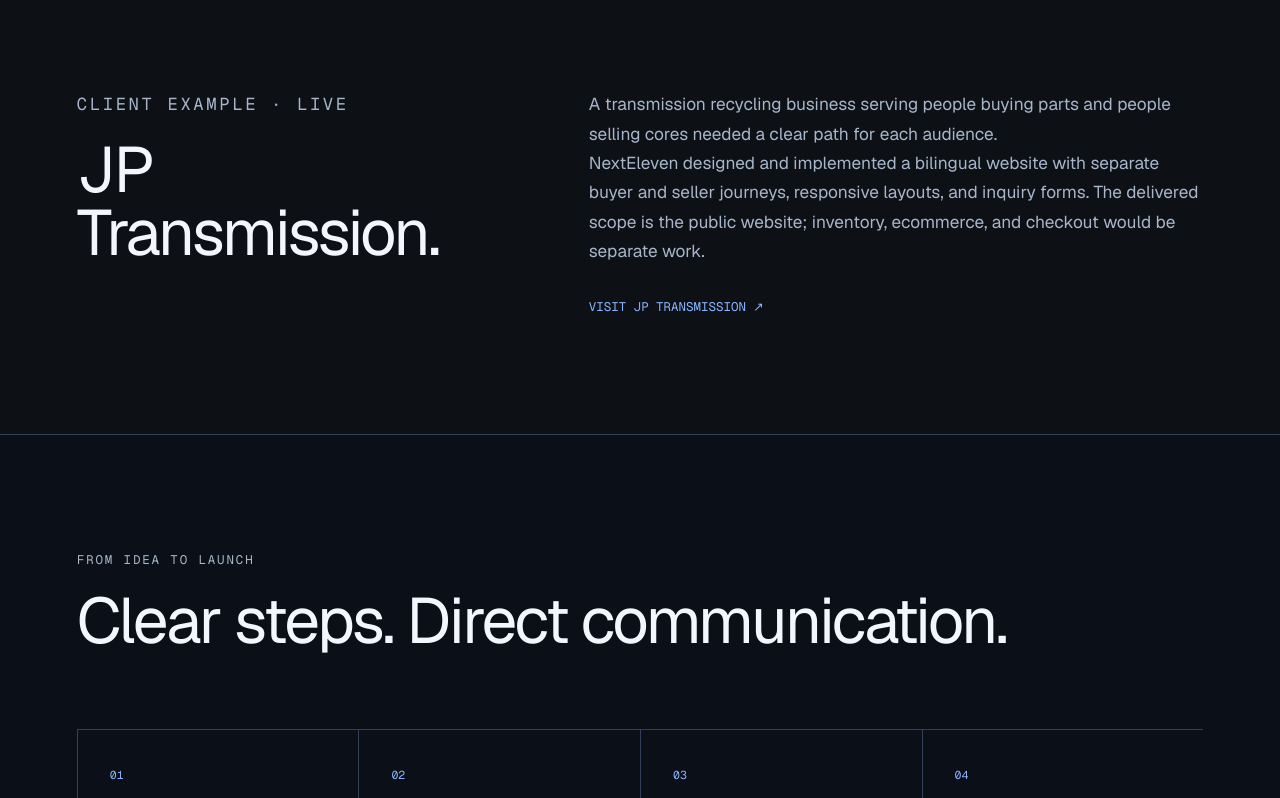
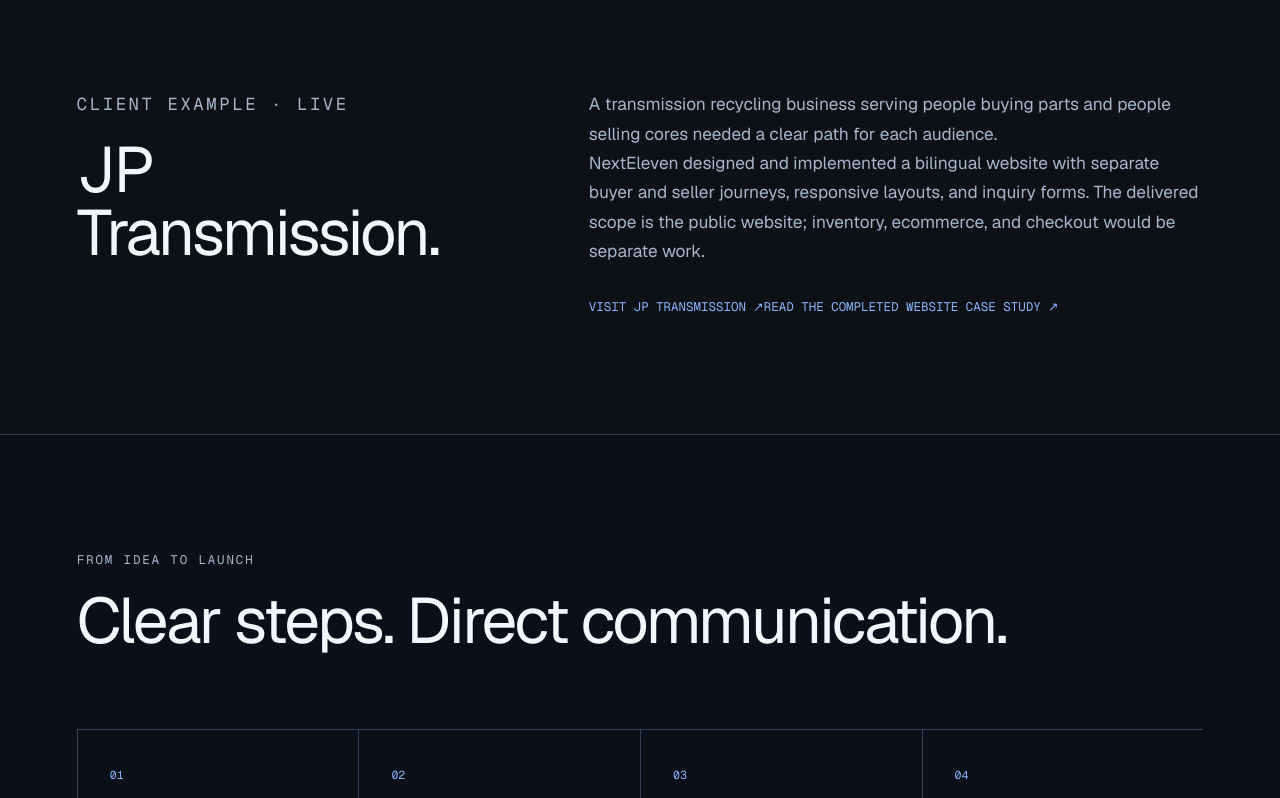
Before and after one commit to seanebones-lang/nexteleven-web, a Next.js app: page /presence in a window 1280 px wide. Shown: the part 1712-2510 px from the top of the page. Built offline with nearby package versions, Linux system fonts and the light colour scheme.

Commit message:
Link verified client work to evidence-backed case study

```diff
--- a/src/app/presence/page.tsx
+++ b/src/app/presence/page.tsx
@@ -29,7 +29,7 @@ export default function PresencePage() {
     <main className="presence-main">
       <section className="presence-hero"><p className="section-label">Websites & customer portals</p><h1>Make it easier to find you. And choose you.</h1><p>Your public experience should make the next step clear. Your customer platform should make that step work. NextEleven builds responsive business websites in Mansfield, Texas and across Dallas–Fort Worth, alongside web applications and connected portals. We handle the interface, agreed backend, forms and launch checks with direct engineering accountability.</p><a className="primary-action" href="#start">Discuss your web project <span>↗</span></a></section>
       <section className="presence-includes"><div><p className="section-label">What the work covers</p><h2>A web experience connected to your business.</h2><p>The scope follows the customer journey and the operation behind it. That can be a focused public website or a portal with accounts, documents and workflow integrations. We define the interface, data, access and acceptance checks together, then coordinate design, implementation and testing.</p></div><ul>{includes.map((item, index) => <li key={item}><span>{String(index + 1).padStart(2, "0")}</span>{item}</li>)}</ul></section>
-      <section className="presence-example"><div><p className="section-label">Client example · Live</p><h2>JP Transmission.</h2></div><div><p>A transmission recycling business serving people buying parts and people selling cores needed a clear path for each audience.</p><p>NextEleven designed and implemented a bilingual website with separate buyer and seller journeys, responsive layouts, and inquiry forms. The delivered scope is the public website; inventory, ecommerce, and checkout would be separate work.</p><a href="https://www.jptransmission.com/en">Visit JP Transmission ↗</a></div></section>
+      <section className="presence-example"><div><p className="section-label">Client example · Live</p><h2>JP Transmission.</h2></div><div><p>A transmission recycling business serving people buying parts and people selling cores needed a clear path for each audience.</p><p>NextEleven designed and implemented a bilingual website with separate buyer and seller journeys, responsive layouts, and inquiry forms. The delivered scope is the public website; inventory, ecommerce, and checkout would be separate work.</p><a href="https://www.jptransmission.com/en">Visit JP Transmission ↗</a><a href="/case-studies/jp-transmission">Read the completed website case study ↗</a></div></section>
       <section className="presence-process"><p className="section-label">From idea to launch</p><h2>Clear steps. Direct communication.</h2><ol>{process.map(step => <li key={step.index}><span>{step.index}</span><h3>{step.title}</h3><p>{step.copy}</p></li>)}</ol></section>
       <section className="presence-includes"><div><p className="section-label">Website packages</p><h2>Fixed prices. Published here.</h2><p>No quote games. Pick the package that fits, see a free homepage preview before you commit, and know what the site costs to keep: $99/mo covers ongoing care after launch. Every package is built phone-first, because most of your customers will meet you on a phone.</p></div><ul>{packages.map((item, index) => <li key={item}><span>{String(index + 1).padStart(2, "0")}</span>{item}</li>)}</ul></section>
       <section className="phase-two firstring-presence-link"><p className="section-label">Featured add-on · FirstRing AI Front Desk</p><div><h2>Keep working. FirstRing answers.</h2><p>Make your new website and your phone work together. FirstRing answers the incoming calls you route to it, books appointments, takes messages, and emails clear call summaries. NextEleven sets it up and manages it for you. From $179/month plus setup: $299 when bundled with a website build, or $499 standalone.</p><a href="/frontdesk">Explore FirstRing, hear Amy, and compare plans ↗</a><p>Real demo line: <a href="tel:+18175465305">(817) 546-5305</a></p></div></section>
```
